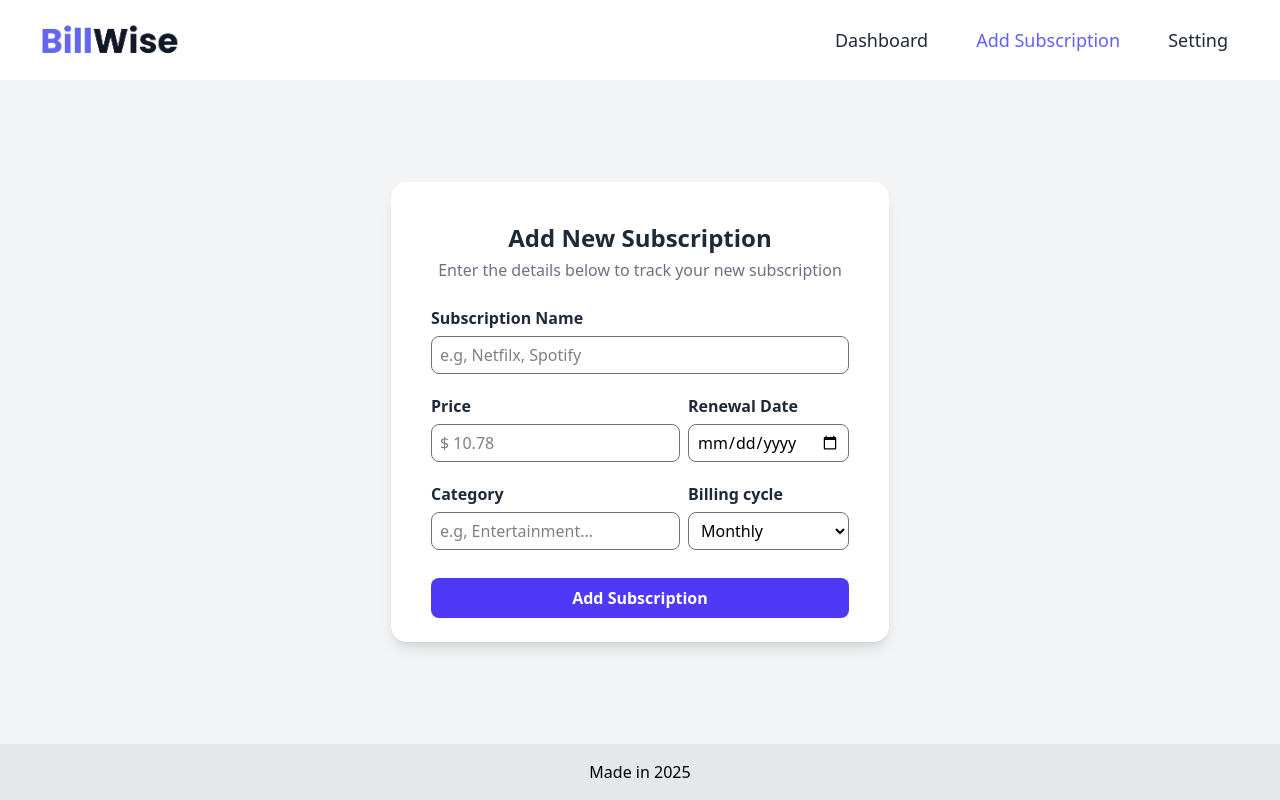
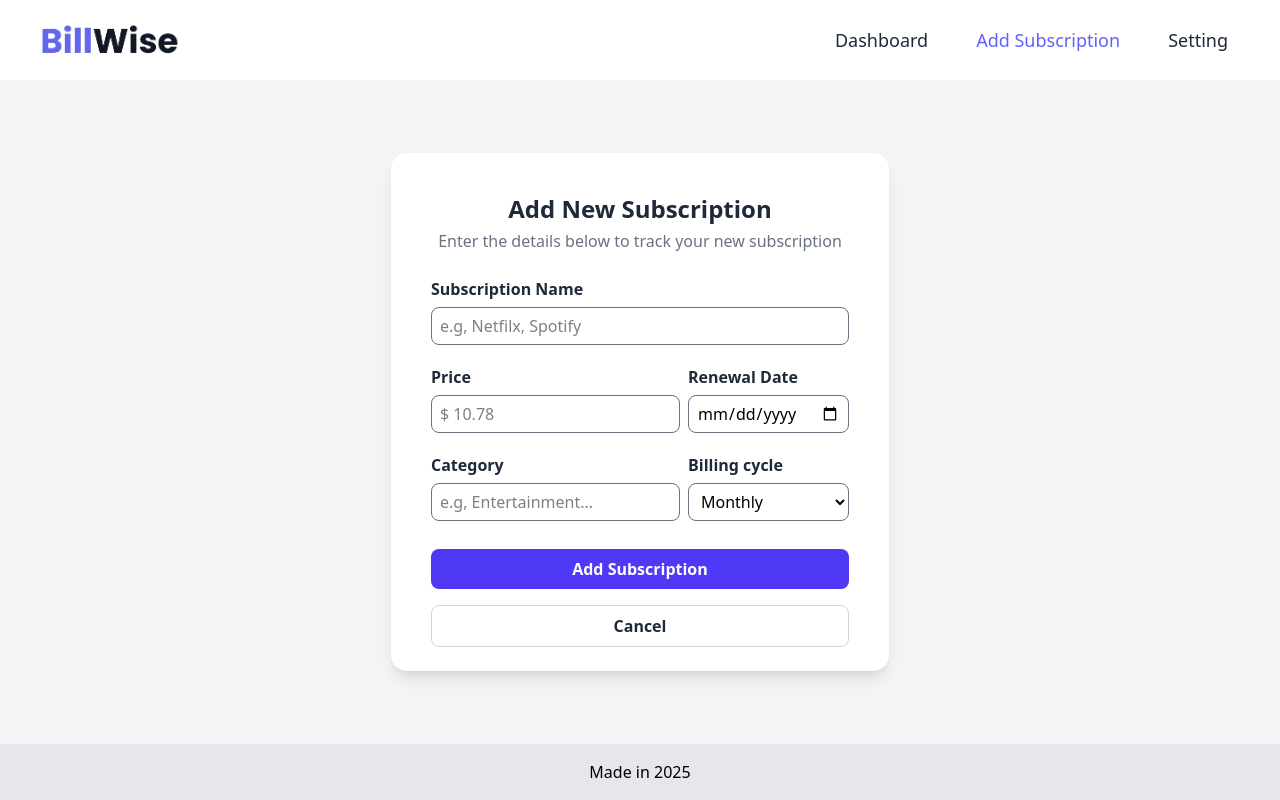
Before and after one commit to itsgauravkumar07/BillWise, a React (Vite) app: page /add in a window 1280 px wide. Built offline with nearby package versions, Linux system fonts and the light colour scheme.

Commit message:
feat: add cancel button in add subscription page

```diff
--- a/src/pages/AddSubscriptionScreen.jsx
+++ b/src/pages/AddSubscriptionScreen.jsx
@@ -12,7 +12,7 @@ const AddSubscriptionScreen = () => {
     const[renewalDate, setRenewalDate] = useState("");
     const[category, setCategory] = useState("");
 
-
+    const navigate = useNavigate();
 
     const handleSubmit = (e) => {
         e.preventDefault();
@@ -112,7 +112,7 @@ const AddSubscriptionScreen = () => {
                     <button type="submit" className="w-full rounded-lg bg-indigo-600 px-4 py-2 text-white font-semibold mt-5 hover:bg-indigo-700 hover:shadow-md">Add Subscription</button>
 
                 </form>
-
+                <button className="w-full rounded-lg bg-white px-4 py-2 text-gray-800 font-semibold mt-4 border-1 border-gray-300 hover:shadow-sm" onClick={() => navigate("/")}>Cancel</button>
             </div>
         </div>
     )
```
